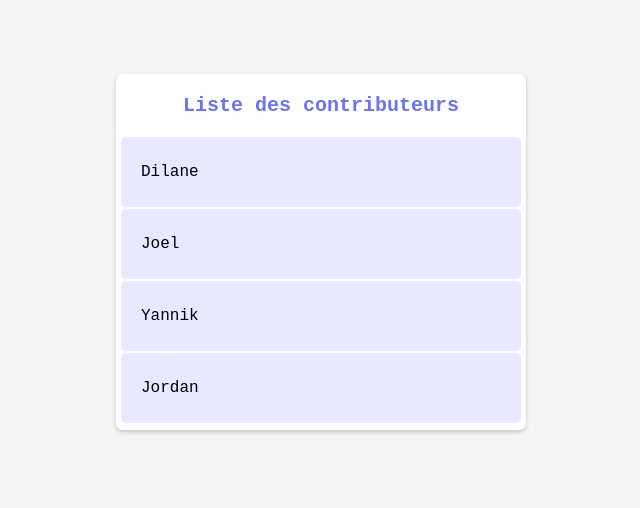
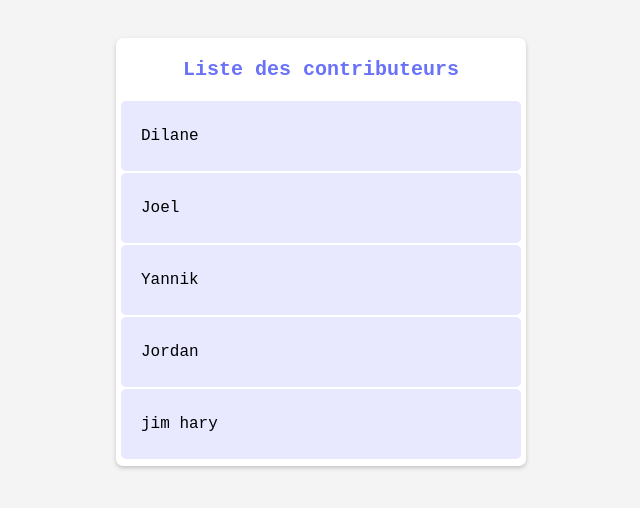
Before and after one commit to dilane3/gdsc_git_test, a plain HTML site: page index.html in a window 1280 px wide. Shown: the part 148-656 px from the top of the page, without its empty margins (319-959 px from the left). Drawn offline with Linux system fonts and the light colour scheme.

Commit message:
insertion d'un contributeur

```diff
--- a/index.html
+++ b/index.html
@@ -17,6 +17,7 @@
             <li>Joel</li>
             <li>Yannik</li>
             <li>Jordan</li>
+            <li>jim hary</li>
         </ul>
     </section>
 </body>
```
